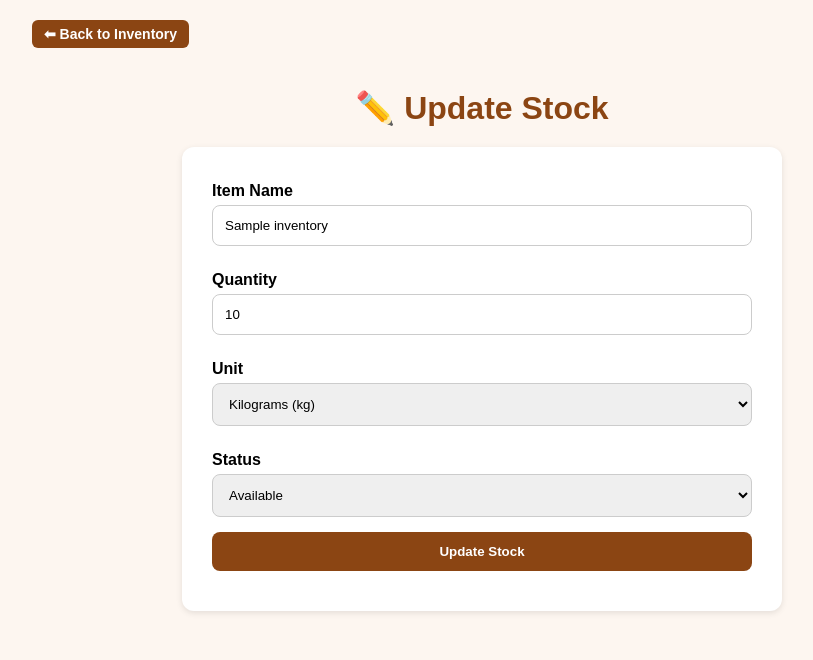
After one commit to jcangeles6/Real-time-Supply-Production-Tracker-, a PHP site: page /backend/update_stock.php?id=1 in a window 1280 px wide. The commit adds this page. Shown: the top 660 px of the page, without its empty margins (158-971 px from the left). Run offline with PHP 8.4, Linux system fonts and the light colour scheme; the visitor is signed in with stand-in values (Sample User, id 1); tables that the repository leaves empty or names only in its code hold one stand-in row (values such as "Sample post").

Commit message:
BASIC CRUD

```diff
--- a/admin_dashboard.php
+++ b/admin_dashboard.php
@@ -142,6 +142,7 @@ $result = $conn->query("SELECT id, username, email, reset_requested FROM users")
 <nav>
     <ul>
         <li><a href="admin_dashboard.php">Dashboard</a></li>
+        <li><a href="backend/add_stock.php">Add Stock</a></li>
         <li><a href="logout.php">Logout</a></li>
     </ul>
 </nav>
--- /dev/null
+++ b/backend/update_stock.php
@@ -0,0 +1,162 @@
+<?php
+session_start();
+include '../db.php';
+
+if (!isset($_SESSION['user_id'])) {
+    header("Location: login.php");
+    exit();
+}
+
+if (!isset($_GET['id'])) {
+    header("Location: add_stock.php");
+    exit();
+}
+
+$id = $_GET['id'];
+
+$stmt = $conn->prepare("SELECT * FROM inventory WHERE id = ?");
+$stmt->bind_param("i", $id);
+$stmt->execute();
+$result = $stmt->get_result();
+$stock = $result->fetch_assoc();
+
+if (!$stock) {
+    echo "Stock item not found!";
+    exit();
+}
+
+if ($_SERVER['REQUEST_METHOD'] === 'POST') {
+    $item_name = $_POST['item_name'];
+    $quantity = $_POST['quantity'];
+    $unit = $_POST['unit'];
+    $status = $_POST['status'];
+
+    $update = $conn->prepare("UPDATE inventory SET item_name=?, quantity=?, unit=?, status=?, updated_at=NOW() WHERE id=?");
+    $update->bind_param("sissi", $item_name, $quantity, $unit, $status, $id);
+    $update->execute();
+
+    $success = true;
+}
+?>
+
+<!DOCTYPE html>
+<html lang="en">
+<head>
+<meta charset="UTF-8">
+<title>Update Stock - Bakery</title>
+<style>
+body {
+    font-family: Arial, sans-serif;
+    background: #fdf6f0;
+    margin: 0;
+    padding: 0;
+}
+
+.main {
+    padding: 20px;
+    max-width: 900px;
+    margin: 0 auto;
+}
+
+h1 {
+    color: #8b4513;
+    margin-bottom: 20px;
+    text-align: center;
+}
+
+.back-btn {
+    display: inline-block;
+    margin-bottom: 20px;
+    padding: 6px 12px;
+    background: #8b4513;
+    color: white;
+    text-decoration: none;
+    border-radius: 6px;
+    font-weight: bold;
+    font-size: 14px;
+}
+.back-btn:hover { background:#5a2d0c; }
+
+.form-box {
+    background: white;
+    padding: 25px 30px;
+    border-radius: 12px;
+    box-shadow: 0 2px 6px rgba(0,0,0,0.1);
+    margin: 0 auto 30px;
+    width: 100%;
+    max-width: 600px; /* same as Add Stock form */
+    box-sizing: border-box; /* ensure padding doesn’t overflow */
+}
+
+label {
+    display: block;
+    margin: 10px 0 5px;
+    font-weight: bold;
+}
+
+input, select, button {
+    width: 100%;
+    padding: 12px;
+    margin-bottom: 15px;
+    border: 1px solid #ccc;
+    border-radius: 8px;
+    box-sizing: border-box; /* prevents overlap */
+}
+
+button {
+    background: #8b4513;
+    color: white;
+    font-weight: bold;
+    border: none;
+    cursor: pointer;
+}
+
+button:hover { background: #5a2d0c; }
+
+.success-msg {
+    color: green;
+    font-weight: bold;
+    text-align: center;
+    margin-bottom: 15px;
+}
+</style>
+</head>
+<body>
+<div class="main">
+    <a href="add_stock.php" class="back-btn">⬅ Back to Inventory</a>
+    <h1>✏️ Update Stock</h1>
+
+    <?php if (isset($success) && $success): ?>
+        <div class="success-msg">Stock updated successfully! ✅</div>
+    <?php endif; ?>
+
+    <div class="form-box">
+        <form method="POST">
+            <label>Item Name</label>
+            <input type="text" name="item_name" value="<?= htmlspecialchars($stock['item_name']); ?>" required>
+
+            <label>Quantity</label>
+            <input type="number" name="quantity" value="<?= $stock['quantity']; ?>" min="0" required>
+
+            <label>Unit</label>
+            <select name="unit" required>
+                <option value="kg" <?= $stock['unit']=='kg'?'selected':'' ?>>Kilograms (kg)</option>
+                <option value="g" <?= $stock['unit']=='g'?'selected':'' ?>>Grams (g)</option>
+                <option value="L" <?= $stock['unit']=='L'?'selected':'' ?>>Liters (L)</option>
+                <option value="ml" <?= $stock['unit']=='ml'?'selected':'' ?>>Milliliters (ml)</option>
+                <option value="pcs" <?= $stock['unit']=='pcs'?'selected':'' ?>>Pieces</option>
+            </select>
+
+            <label>Status</label>
+            <select name="status" required>
+                <option value="available" <?= $stock['status']=='available'?'selected':'' ?>>Available</option>
+                <option value="low" <?= $stock['status']=='low'?'selected':'' ?>>Low</option>
+                <option value="out" <?= $stock['status']=='out'?'selected':'' ?>>Out of Stock</option>
+            </select>
+
+            <button type="submit">Update Stock</button>
+        </form>
+    </div>
+</div>
+</body>
+</html>
```
Also changed, not shown: backend/add_stock.php (added, +224 -0 lines), delete_batch.php (added, +18 -0 lines), production.php (+42 -5 lines), supply.php (+24 -5 lines), update_batch.php (added, +30 -0 lines).
